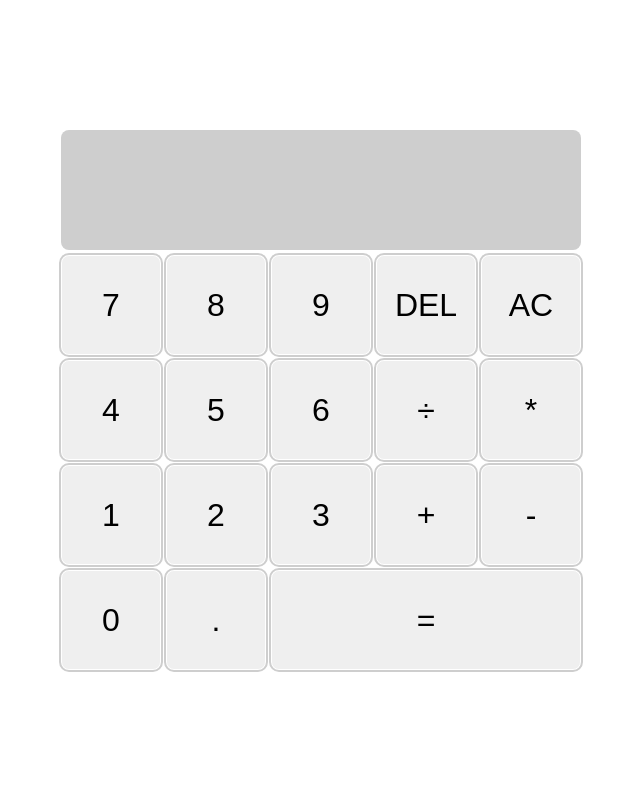
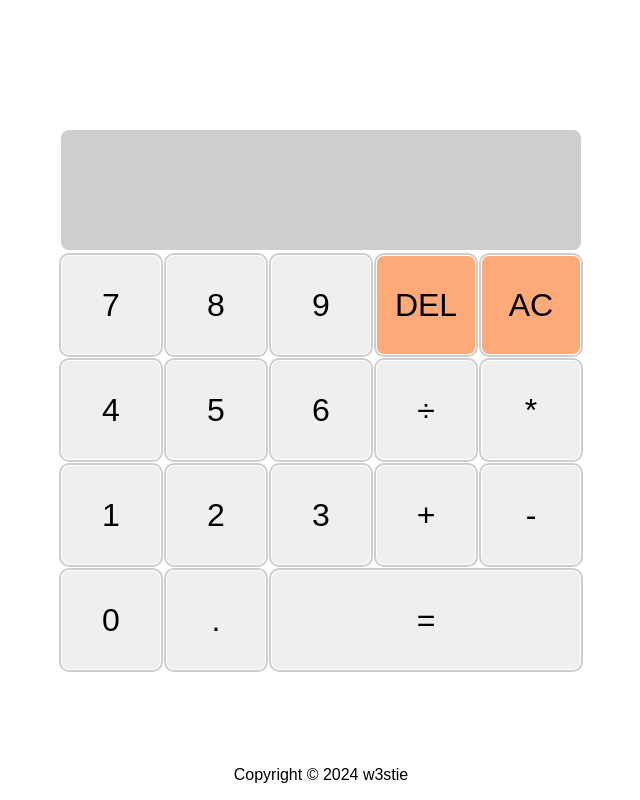
Before and after one commit to w3stie/project-calculator, a plain HTML site: page index.html in a window 1280 px wide. Shown: the whole page, without its empty margins (319-959 px from the left). Drawn offline with Linux system fonts and the light colour scheme.

Commit message:
Final HTML modifications

```diff
--- a/index.html
+++ b/index.html
@@ -4,6 +4,7 @@
     <meta charset="UTF-8">
     <meta name="viewport" content="width=device-width, initial-scale=1.0">
     <title>Project Calculator</title>
+    <link rel="icon" href="/project-calculator/lovepik-calculator-png-image_400254962_wh1200.png" type="image/png">
     <link rel="stylesheet" href="style.css">
     <script src="script.js" defer></script>
 </head>
@@ -17,8 +18,8 @@
             <button data-number>7</button>
             <button data-number>8</button>
             <button data-number>9</button>
-            <button data-delete>DEL</button>
-            <button data-all-clear class="">AC</button>
+            <button id class="orange-btn" >DEL</button>
+            <button data-all-clear class="orange-btn">AC</button>
             <button data-number>4</button>
             <button data-number>5</button>
             <button data-number>6</button>
@@ -33,5 +34,15 @@
             <button data-number>.</button>
             <button data-equals class="span-two">=</button>
         </div>
+
+        <footer class="footer">
+            <p>
+              Copyright ©
+              <script>
+                document.write(new Date().getFullYear())
+              </script>
+              w3stie
+            </p>
+          </footer>
 </body>
 </html>
--- a/style.css
+++ b/style.css
@@ -18,6 +18,14 @@ body{
     grid-gap: 5px; /* This sets both grid-row-gap and grid-column-gap to 10px */
 }
 
+.orange-btn{
+    background-color: #fda978;
+}
+
+.calculator-grid > button.orange-btn:hover{
+    background-color: #f58c50;
+}
+
 
 .calculator-grid > button{
     outline: 2px #cecece solid;
@@ -34,7 +42,6 @@ body{
 .span-two{
     grid-column: span 3;
 }
-
 .output{
     grid-column: 1/-1;
     background-color: #cecece;
@@ -55,3 +62,12 @@ body{
 .output .previous-operand{
     font-size: 1.5rem;
 }
+
+.footer{
+    position: fixed;
+    left: 0;
+    bottom: 0;
+    width: 100%;
+    text-align: center;
+    font-weight: bold;
+}
```
Also changed, not shown: lovepik-calculator-png-image_400254962_wh1200.png (added).
